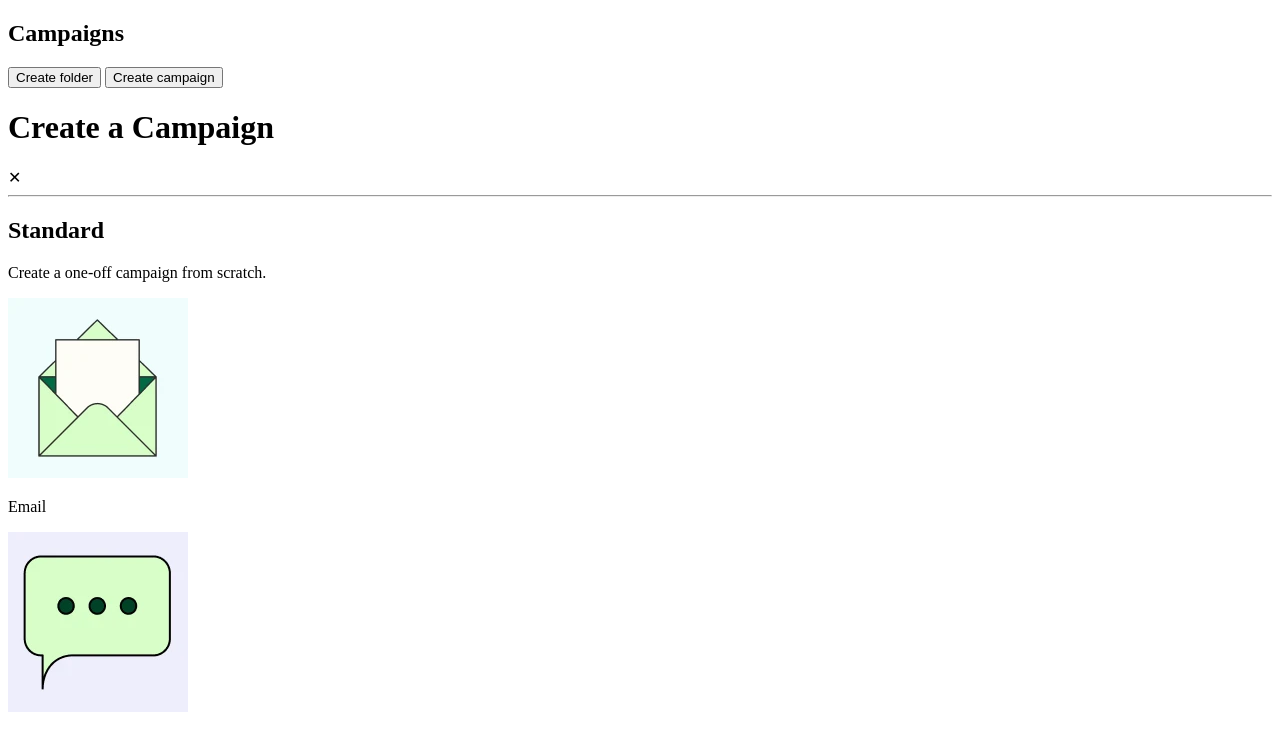
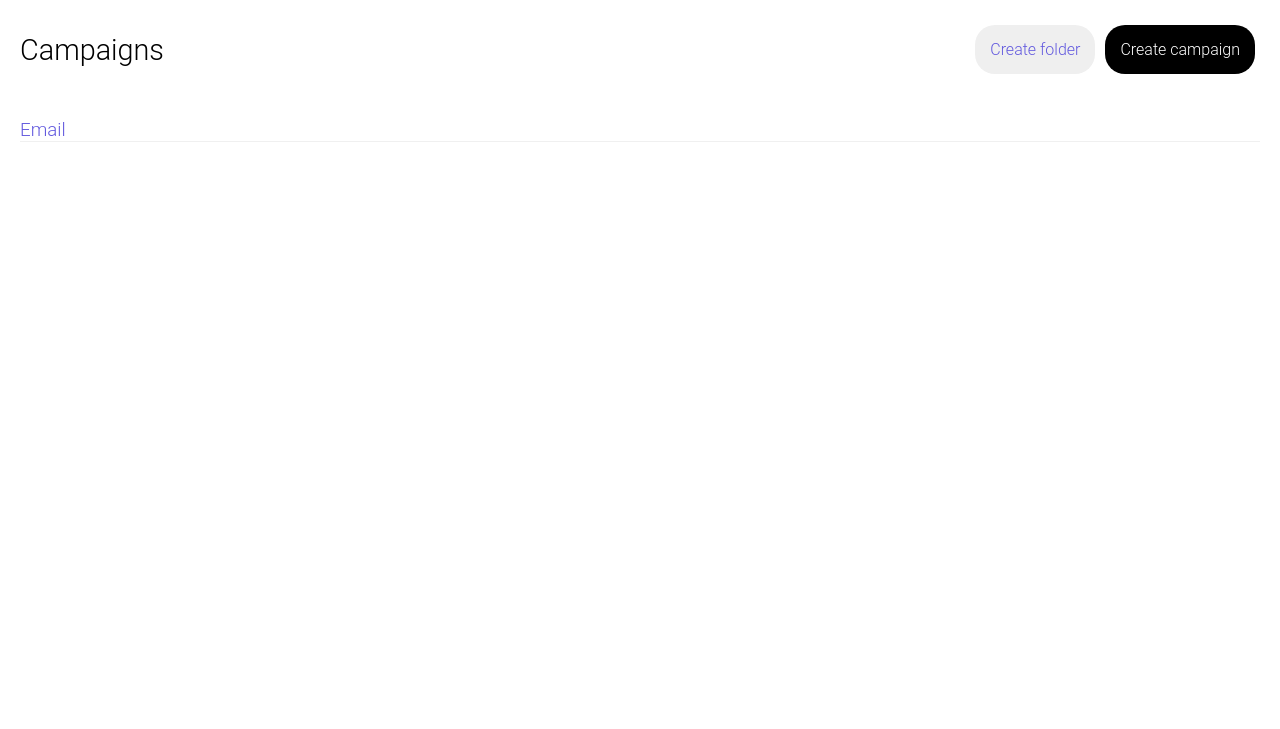
Before and after one commit to gurnoorsinghbhinder/frontend-assignment-1, a plain HTML site: page index.html in a window 1280 px wide. Shown: the top 729 px of the page. Drawn offline with Linux system fonts and the light colour scheme; the site is published under a folder, as on GitHub Pages, so addresses that start at the root find nothing.

Commit message:
minor fix for css property

```diff
--- a/index.html
+++ b/index.html
@@ -4,7 +4,7 @@
     <meta charset="UTF-8">
     <meta name="viewport" content="width=device-width, initial-scale=1.0">
     <title>Campaigns</title>
-    <link rel="stylesheet" href="/style.css">
+    <link rel="stylesheet" href="style.css">
 </head>
 <body>
    <div class="campaigns">
--- a/style.css
+++ b/style.css
@@ -81,6 +81,10 @@
 
 .auto-card h3 {
     font-weight: 700;
+}
+
+.auto-card p{
+    text-align: left;
 }
 
 .benefitSection * {
@@ -231,7 +235,6 @@
     border-radius: var(--modal-radius);
     padding: var(--modal-padding);
     position: relative;
-    text-align: center;
     width: 80%;
     max-width: var(--max-modal-width);
     box-sizing: border-box;
```
Also changed, not shown: 1 other file.
